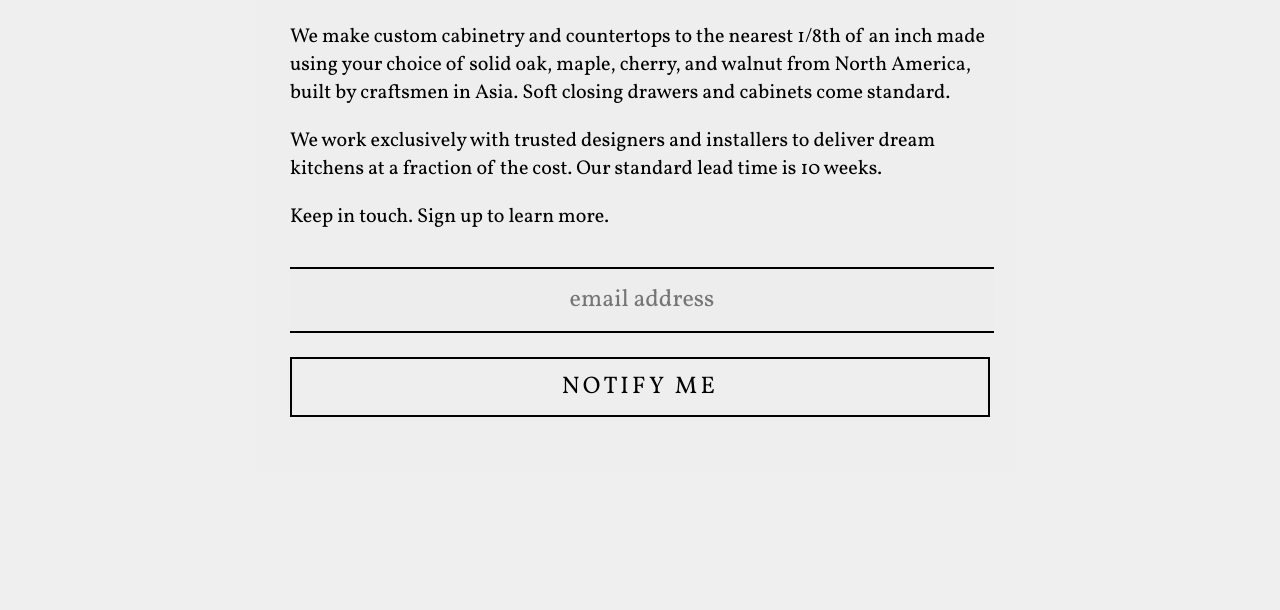
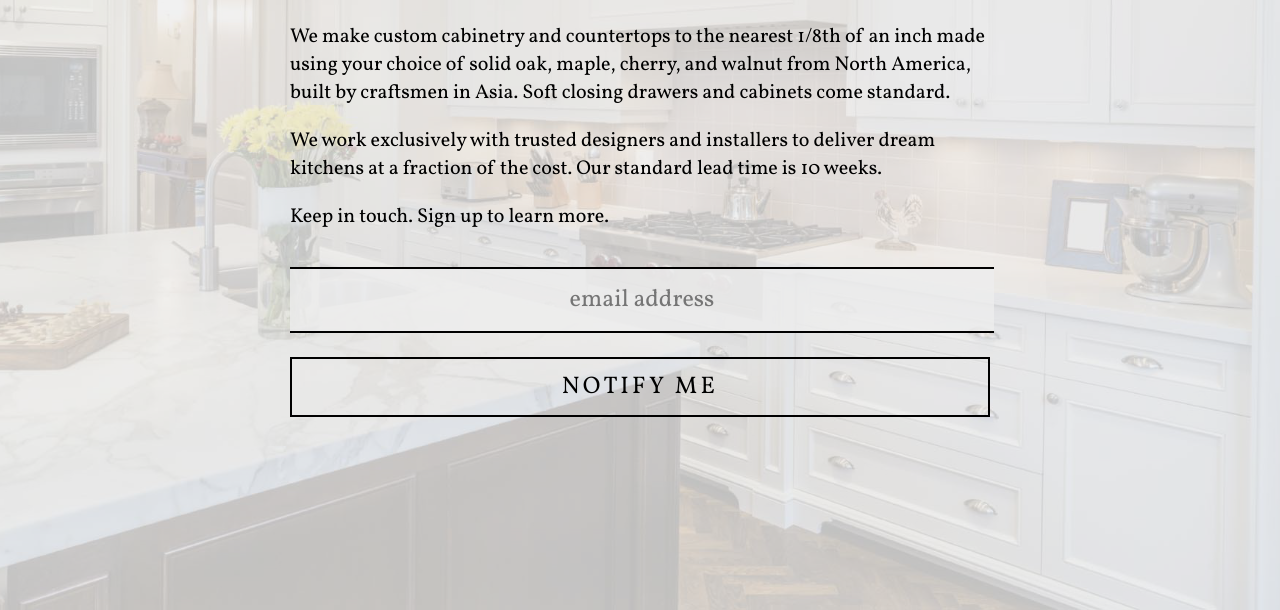
Before and after one commit to corbinjensen/Hyde-Cabinetry, a plain HTML site: page index.html in a window 1280 px wide. Shown: the part 290-900 px from the top of the page. Drawn offline with nearby package versions, Linux system fonts and the light colour scheme.

Commit message:
Reactivaed Slideshow

```diff
--- a/index.html
+++ b/index.html
@@ -20,7 +20,7 @@
 		<li></li>
 	</ul>
 	</div> -->
-	<!-- <div id="mast-head"></div> -->
+	<div id="mast-head"></div>
 		<div class="cover">
 			<section class="welcome">
 				<h1>Bespoke. Direct from the manufacturer.</h1>
```
